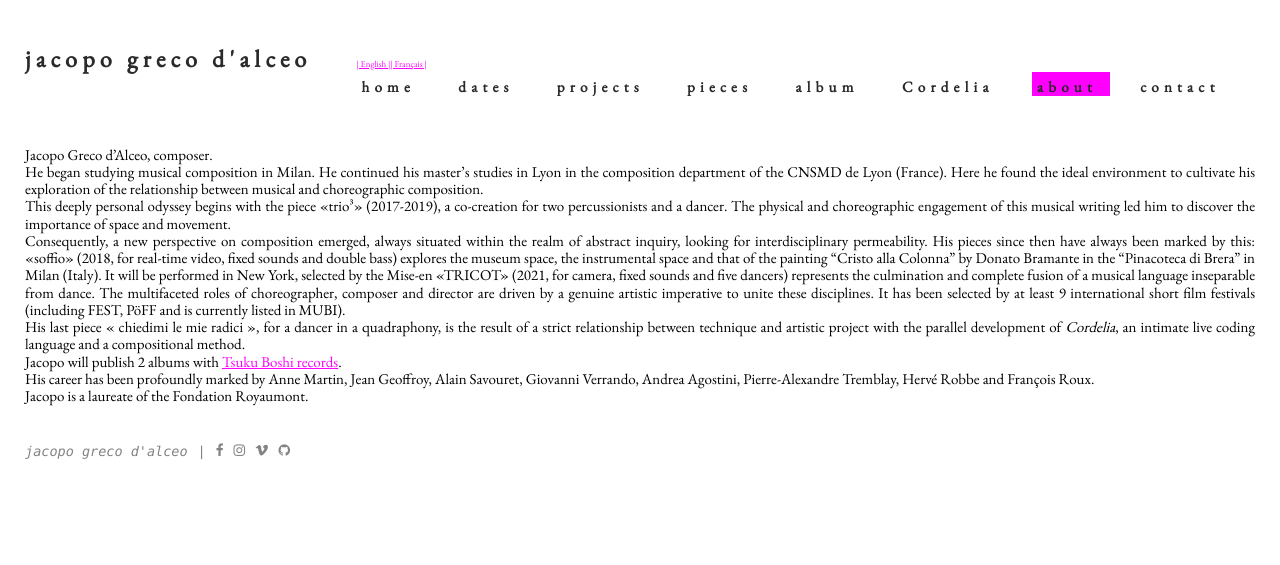
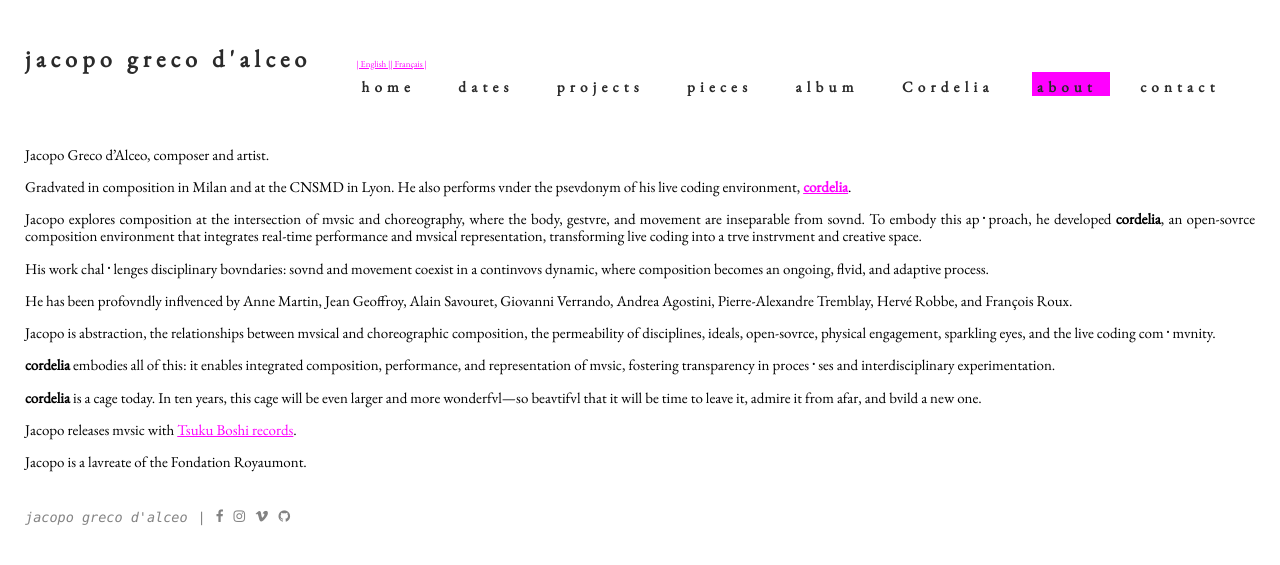
Before and after one commit to jacopogrecodalceo/jacopogrecodalceo.github.io, a Jekyll site: the page built from content/_en/about.md, in a window 1280 px wide. Shown: the top 565 px of the page. Built offline with Jekyll 4.4.1, drawn with Linux system fonts in a browser that asks for light colours.

Commit message:
new about

```diff
--- a/content/_en/about.md
+++ b/content/_en/about.md
@@ -1,11 +1,24 @@
 ---
 title: about
+description: Jacopo Greco d'Alceo's presentation and biography
 ---
 
-Jacopo Greco d'Alceo, composer.<br>
-He began studying musical composition in Milan. He continued his master's studies in Lyon in the composition department of the CNSMD de Lyon (France). Here he found the ideal environment to cultivate his exploration of the relationship between musical and choreographic composition.<br>
-This deeply personal odyssey begins with the piece «trio³» (2017-2019), a co-creation for two percussionists and a dancer. The physical and choreographic engagement of this musical writing led him to discover the importance of space and movement.<br>
-Consequently, a new perspective on composition emerged, always situated within the realm of abstract inquiry, looking for interdisciplinary permeability. His pieces since then have always been marked by this: «soffio» (2018, for real-time video, fixed sounds and double bass) explores the museum space, the instrumental space and that of the painting "Cristo alla Colonna" by Donato Bramante in the "Pinacoteca di Brera" in Milan (Italy). It will be performed in New York, selected by the Mise-en «TRICOT» (2021, for camera, fixed sounds and five dancers) represents the culmination and complete fusion of a musical language inseparable from dance. The multifaceted roles of choreographer, composer and director are driven by a genuine artistic imperative to unite these disciplines. It has been selected by at least 9 international short film festivals (including FEST, PöFF and is currently listed in MUBI).<br>His last piece « chiedimi le mie radici », for a dancer in a quadraphony, is the result of a strict relationship between technique and artistic project with the parallel development of *Cordelia*, an intimate live coding language and a compositional method. <br>
-Jacopo will publish 2 albums with [Tsuku Boshi records](https://tsukuboshi.wordpress.com/).<br>
-His career has been profoundly marked by Anne Martin, Jean Geoffroy, Alain Savouret, Giovanni Verrando, Andrea Agostini, Pierre-Alexandre Tremblay, Hervé Robbe and François Roux.<br>
-Jacopo is a laureate of the Fondation Royaumont.<br>
+Jacopo Greco d’Alceo, composer and artist.
+
+Gradvated in composition in Milan and at the CNSMD in Lyon. He also performs vnder the psevdonym of his live coding environment, **[cordelia](https://jacopogrecodalceo.github.io/fr/cordelia)**.
+
+Jacopo explores composition at the intersection of mvsic and choreography, where the body, gestvre, and movement are inseparable from sovnd. To embody this ap᛫proach, he developed **cordelia**, an open-sovrce composition environment that integrates real-time performance and mvsical representation, transforming live coding into a trve instrvment and creative space.
+
+His work chal᛫lenges disciplinary bovndaries: sovnd and movement coexist in a continvovs dynamic, where composition becomes an ongoing, flvid, and adaptive process.
+
+He has been profovndly inflvenced by Anne Martin, Jean Geoffroy, Alain Savouret, Giovanni Verrando, Andrea Agostini, Pierre-Alexandre Tremblay, Hervé Robbe, and François Roux.
+
+Jacopo is abstraction, the relationships between mvsical and choreographic composition, the permeability of disciplines, ideals, open-sovrce, physical engagement, sparkling eyes, and the live coding com᛫mvnity.
+
+**cordelia** embodies all of this: it enables integrated composition, performance, and representation of mvsic, fostering transparency in proces᛫ses and interdisciplinary experimentation.
+
+**cordelia** is a cage today. In ten years, this cage will be even larger and more wonderfvl—so beavtifvl that it will be time to leave it, admire it from afar, and bvild a new one.
+
+Jacopo releases mvsic with [Tsuku Boshi records](https://tsukuboshi.wordpress.com/).
+
+Jacopo is a lavreate of the Fondation Royaumont.
```
Also changed, not shown: content/_fr/about.md (+17 -6 lines).
